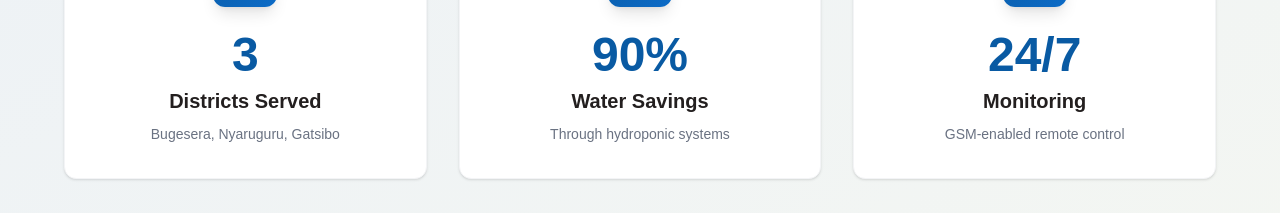
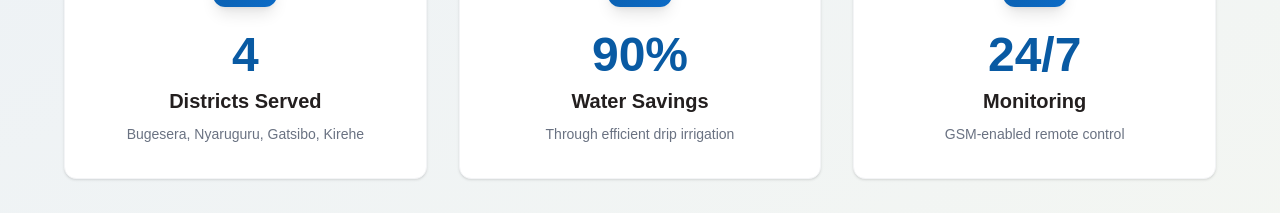
Before and after one commit to tecGrwLtd/tecgrw-website, a Next.js app: page /solutions/smart-agriculture in a window 1280 px wide. Shown: the part 2900-3113 px from the top of the page. Built offline with nearby package versions, Linux system fonts and the light colour scheme.

Commit message:
refactor(smart-agriculture): change impacts stats

```diff
--- a/src/data/agriculture.js
+++ b/src/data/agriculture.js
@@ -77,15 +77,15 @@ const projects = [
 
 const stats = [
     {
-      number: "3",
+      number: "4",
       label: "Districts Served",
-      subtitle: "Bugesera, Nyaruguru, Gatsibo",
+      subtitle: "Bugesera, Nyaruguru, Gatsibo, Kirehe",
       icon: MapPin
     },
     {
       number: "90%",
       label: "Water Savings",
-      subtitle: "Through hydroponic systems",
+      subtitle: "Through efficient drip irrigation",
       icon: Droplets
     },
     {
@@ -114,6 +114,4 @@ export const projectImages = [
     }
   ];
 
-
-
 export { features, projects, stats };
```
